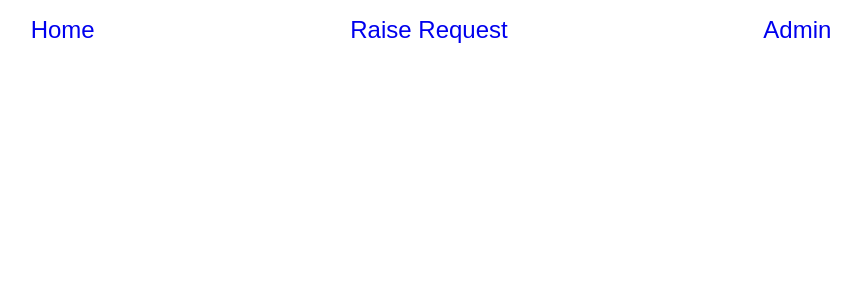
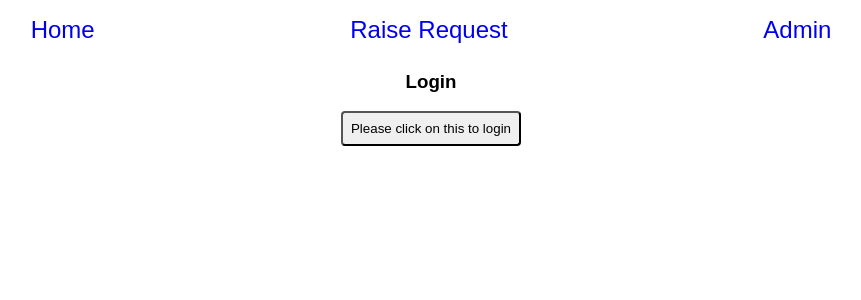
Before and after one commit to harshmehta813/unit-4-coding-eval-4, a React (Create React App) app: page / in a window 1280 px wide. Shown: the top 300 px of the page, without its empty margins (209-1070 px from the left). Built offline with nearby package versions, Linux system fonts and the light colour scheme.

Commit message:
6th commit

```diff
--- a/src/AllRoutes/AllRoutes.jsx
+++ b/src/AllRoutes/AllRoutes.jsx
@@ -16,6 +16,9 @@ function Routes() {
         <Route exact path="/login">
           <Login />
         </Route>
+        <Route exact path="/">
+          <Login />
+        </Route>
         <Route exact path="/dashboard/">
           <Dashboard />
         </Route>
```
